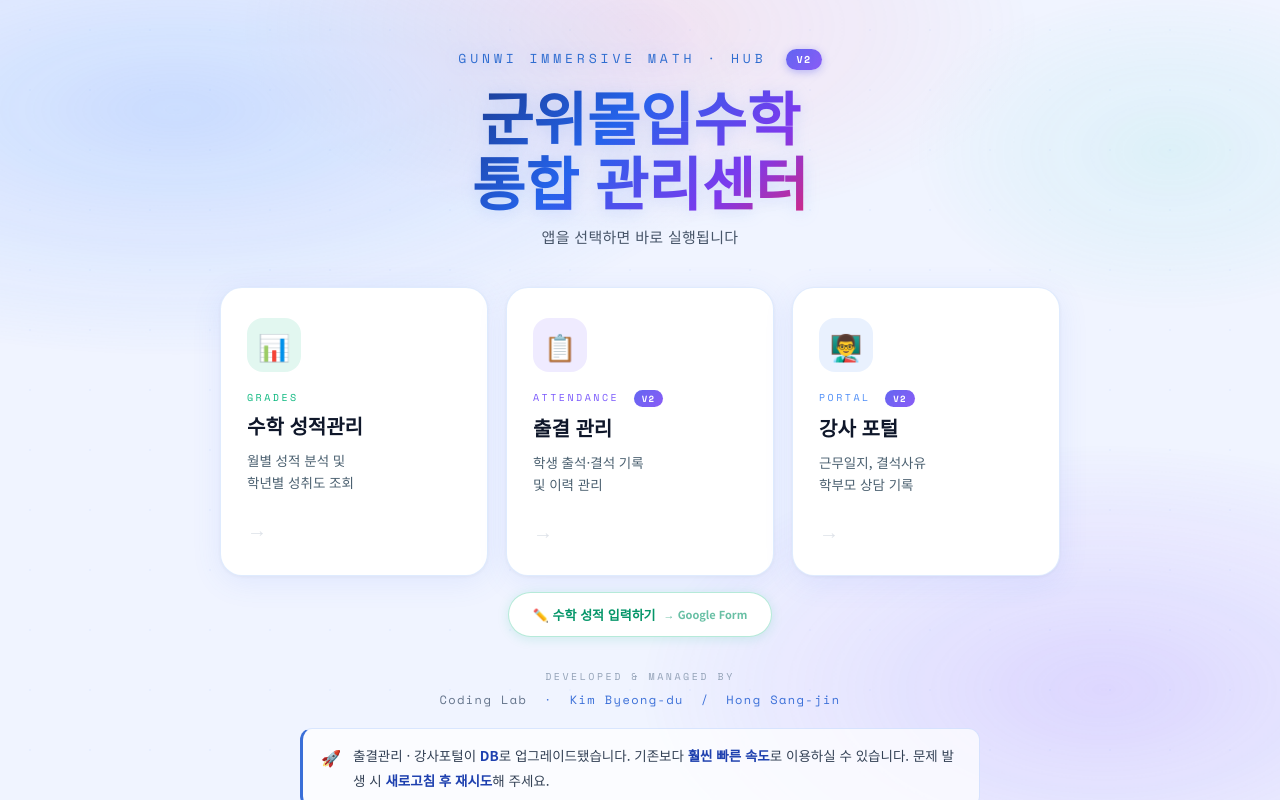
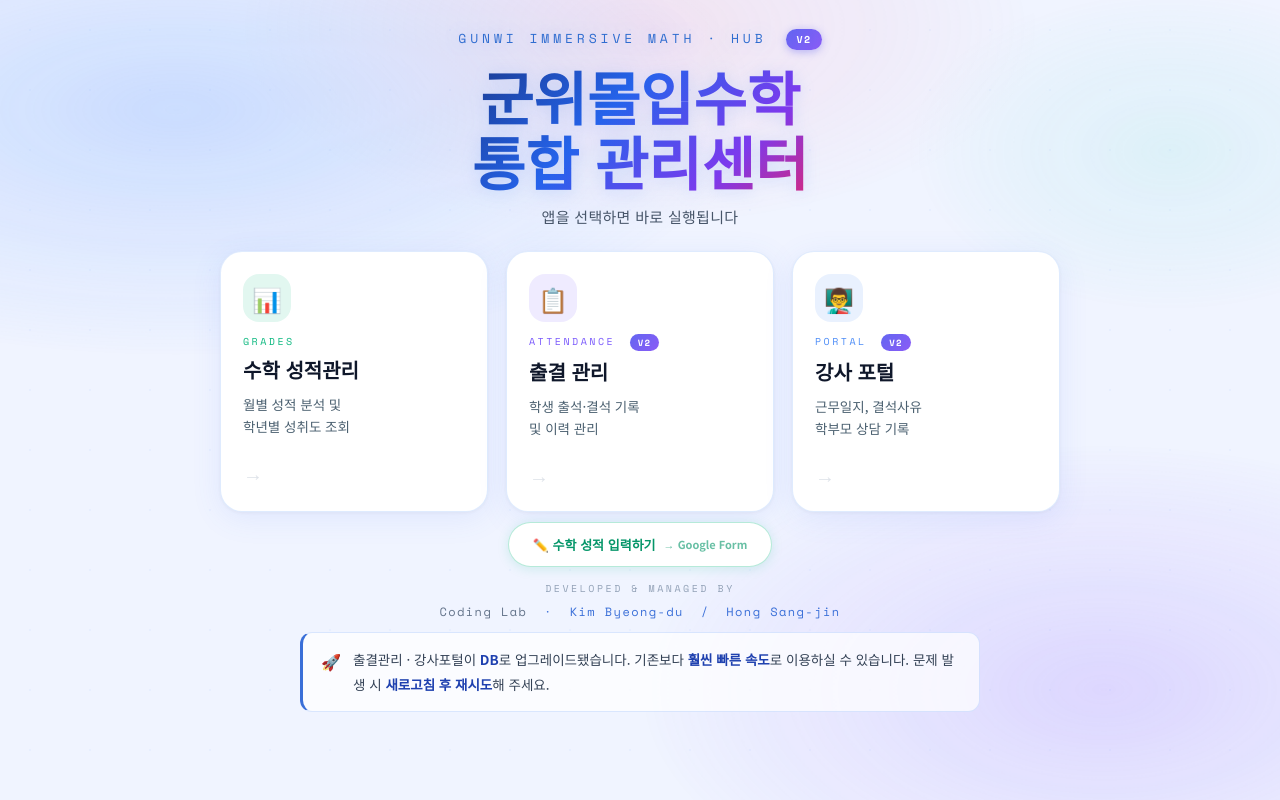
Before and after one commit to donkeycar0-design/Gunwi-Immersive-Math-Hub-V2, a plain HTML site: page index.html in a window 1280 px wide. Drawn offline with nearby package versions, Linux system fonts and the light colour scheme.

Commit message:
Update index.html

```diff
--- a/index.html
+++ b/index.html
@@ -41,7 +41,7 @@
       overflow-y: auto;
       overflow-x: hidden;
       -webkit-overflow-scrolling: touch;
-      padding: 48px 0 40px;
+      padding: 28px 0 24px;
       transition: opacity 0.5s ease, transform 0.5s ease;
     }
     #launcher.hidden {
@@ -74,7 +74,7 @@
 
     .launcher-header {
       text-align: center;
-      margin-bottom: 40px;
+      margin-bottom: 24px;
       position: relative;
       z-index: 1;
       animation: fadeInDown 0.7s ease both;
@@ -165,7 +165,7 @@
       background: var(--surface);
       border: 1px solid var(--border);
       border-radius: 22px;
-      padding: 30px 26px;
+      padding: 22px 22px;
       cursor: pointer;
       transition: transform 0.25s ease, border-color 0.25s ease, box-shadow 0.25s ease;
       animation: fadeInUp 0.6s ease both;
@@ -193,10 +193,10 @@
     .app-card[data-id="consultation"] { --card-accent: var(--accent1); --card-glow: radial-gradient(ellipse at top, rgba(79,142,247,0.08) 0%, transparent 70%); }
 
     .card-icon {
-      width: 54px; height: 54px;
+      width: 48px; height: 48px;
       border-radius: 16px;
       display: flex; align-items: center; justify-content: center;
-      font-size: 26px; margin-bottom: 18px;
+      font-size: 24px; margin-bottom: 12px;
     }
     .app-card[data-id="grades"]       .card-icon { background: rgba(16,185,129,0.15); }
     .app-card[data-id="attendance"]   .card-icon { background: rgba(124,92,252,0.15); }
@@ -341,7 +341,7 @@
 
     /* ── CREDITS ── */
     .launcher-credits {
-      margin-top: 32px; text-align: center;
+      margin-top: 14px; text-align: center;
       position: relative; z-index: 1;
       animation: fadeInUp 0.7s ease 0.5s both;
     }
@@ -361,7 +361,7 @@
 
     /* ── NOTICE BANNER ── */
     .launcher-notice {
-      margin-top: 20px;
+      margin-top: 12px;
       max-width: 680px; width: calc(100% - 40px);
       position: relative; z-index: 1;
       animation: fadeInUp 0.7s ease 0.65s both;
@@ -433,7 +433,7 @@
   </div>
 
   <!-- 성적 입력 직접 링크 -->
-  <div style="margin-top:16px;position:relative;z-index:1;animation:fadeInUp 0.7s ease 0.75s both;">
+  <div style="margin-top:10px;position:relative;z-index:1;animation:fadeInUp 0.7s ease 0.75s both;">
     <a href="https://docs.google.com/forms/d/e/1FAIpQLSfGbzG_BgYzazMQFE-4b1dnciiqbDv9PfvEwXcQNJQP3j_W7Q/viewform"
        target="_blank" rel="noopener noreferrer"
        style="display:inline-flex;align-items:center;gap:8px;padding:12px 24px;background:#fff;border:1px solid rgba(16,185,129,0.3);border-radius:99px;font-size:13px;font-weight:700;color:#059669;text-decoration:none;box-shadow:0 2px 12px rgba(16,185,129,0.15);transition:all .2s;"
```
